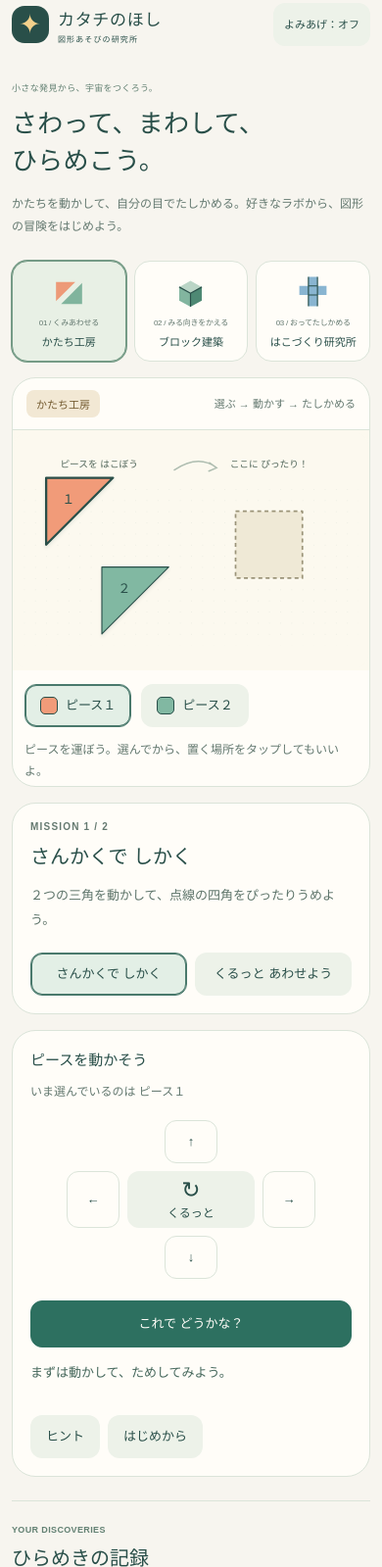
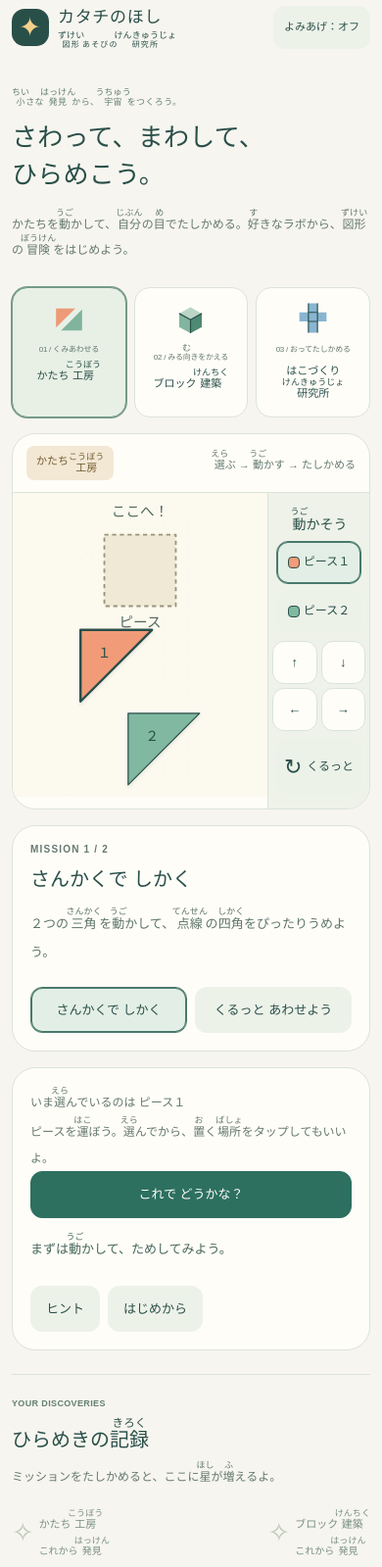
Before and after one commit to Kou-no1/katachi-no-hoshi, a website built with Vite: page index.html in a window 390 px wide. Shown: the part 15-1614 px from the top of the page at 98% size. Built offline with nearby package versions, Linux system fonts and the light colour scheme.

Commit message:
Place lab controls on the right and add Japanese furigana

```diff
--- a/src/labs/blocks.css
+++ b/src/labs/blocks.css
@@ -20,6 +20,9 @@
 .blocks-task-view .button { flex: 1; }
 .blocks-fallback svg { width: 100%; height: 100%; display: block; }
 .blocks-fallback { padding: 1rem; }
+.blocks-controller-title { margin: 0 0 1rem; font-size: .9rem; line-height: 1.7; }
+.blocks-camera-buttons { display: grid; grid-template-columns: minmax(0, 1fr); gap: .55rem; }
+.blocks-camera-buttons .button { width: 100%; min-width: 0; min-height: 44px; padding: .65rem .35rem; white-space: normal; line-height: 1.5; }
 @media (max-width: 480px) {
   .blocks-building-picker .button { padding: .6rem .45rem; font-size: .8rem; }
   .blocks-choices { gap: .35rem; }
--- a/src/labs/puzzle.css
+++ b/src/labs/puzzle.css
@@ -1,35 +1,32 @@
 .puzzle-toolbar { gap: 12px; flex-wrap: wrap; }
-.puzzle-canvas { height: clamp(260px, 43vw, 420px); overflow: hidden; background: #fcf9ef; }
+.puzzle-canvas { overflow: hidden; background: #fcf9ef; min-width: 0; }
 .puzzle-board { display: block; width: 100%; height: 100%; touch-action: none; user-select: none; -webkit-user-select: none; outline-offset: -4px; border-radius: 20px; }
 .puzzle-board:focus-visible { outline: 3px solid #49796c; }
 .puzzle-board-label { fill: #52675b; font-size: 17px; font-weight: 600; pointer-events: none; }
+.puzzle-board.is-compact .puzzle-board-label { font-size: 24px; }
 .puzzle-piece { cursor: grab; filter: url(#puzzle-piece-shadow); }
 .puzzle-piece:active { cursor: grabbing; }
 .puzzle-piece-number { fill: #294f49; font-size: 23px; font-weight: 800; pointer-events: none; }
-.puzzle-underboard { padding: 14px 18px 4px; }
-.puzzle-underboard > p { margin: 12px 0 0; }
-.puzzle-piece-select { display: flex; gap: 10px; flex-wrap: wrap; }
-.puzzle-select-button { display: inline-flex; align-items: center; gap: 8px; }
-.puzzle-select-button > span { width: 18px; height: 18px; border-radius: 5px; border: 1px solid #294f49; }
+.puzzle-controller { display: flex; flex-direction: column; gap: 12px; }
+.puzzle-controller .panel-title { margin: 0; font-size: 14px; text-align: center; }
+.puzzle-piece-select { display: flex; flex-direction: column; gap: 6px; }
+.puzzle-select-button { display: inline-flex; align-items: center; justify-content: center; gap: 4px; min-height: 44px; padding: 8px 6px !important; font-size: 12px; white-space: nowrap; }
+.puzzle-select-button > span { width: 12px; height: 12px; flex: 0 0 12px; border-radius: 4px; border: 1px solid #294f49; }
 .puzzle-lab .is-selected.button { background: #e3efe6; border-color: #49796c; box-shadow: inset 0 0 0 1px #49796c; }
 .puzzle-challenges { display: flex; gap: 8px; margin-top: 18px; flex-wrap: wrap; }
 .puzzle-challenges .button { font-size: 13px; flex: 1 1 110px; }
 .puzzle-controls > .small-text { margin-top: 0; }
-.puzzle-dpad { display: grid; grid-template-columns: 54px minmax(84px, 1fr) 54px; grid-template-rows: 44px 58px 44px; gap: 8px; max-width: 254px; margin: 18px auto 22px; }
-.puzzle-up { grid-column: 2; grid-row: 1; justify-self: center; width: 54px; }
-.puzzle-left { grid-column: 1; grid-row: 2; }
-.puzzle-right { grid-column: 3; grid-row: 2; }
-.puzzle-down { grid-column: 2; grid-row: 3; justify-self: center; width: 54px; }
-.puzzle-rotate { grid-column: 2; grid-row: 2; display: flex; flex-direction: column; align-items: center; justify-content: center; font-size: 23px; padding: 4px 10px !important; line-height: 1; }
-.puzzle-rotate span { font-size: 12px; margin-top: 6px; }
+.puzzle-dpad { display: grid; grid-template-columns: repeat(2, minmax(44px, 1fr)); gap: 4px; margin: 0 -4px; }
+.puzzle-dpad .button { min-width: 44px; min-height: 44px; padding: 8px !important; }
+.puzzle-rotate { display: flex; align-items: center; justify-content: center; gap: 5px; min-height: 44px; padding: 8px 2px !important; font-size: 12px; white-space: nowrap; }
+.puzzle-rotate span { font-size: 22px; }
 .puzzle-check { width: 100%; min-height: 48px; }
 .puzzle-feedback { min-height: 55px; }
 .puzzle-feedback.is-success { color: #36694f; background: #e7f1e7; padding: 12px; border-radius: 12px; }
 .puzzle-hint[hidden] { display: none; }
 .puzzle-keyboard { margin: 18px 0 0; font-size: 11px; line-height: 1.7; }
 @media (max-width: 480px) {
-  .puzzle-underboard { padding: 14px 12px 4px; }
+  .puzzle-controller { gap: 8px; }
   .puzzle-toolbar .small-text { font-size: 11px; }
-  .puzzle-canvas { height: 245px; }
   .puzzle-keyboard { display: none; }
 }
--- a/src/labs/puzzle.ts
+++ b/src/labs/puzzle.ts
@@ -22,12 +22,21 @@ export function mountPuzzle(container: HTMLElement, context: GameContext): () =>
           <span class="badge">かたち工房</span>
           <span class="small-text">選ぶ → 動かす → たしかめる</span>
         </div>
-        <div class="canvas-host puzzle-canvas">
-          <svg class="puzzle-board" viewBox="0 0 640 420" role="group" aria-label="ピースを動かす場所。矢印キーで移動、Rで回転、数字キーでピースを選べます。" tabindex="0"></svg>
-        </div>
-        <div class="puzzle-underboard">
-          <div class="puzzle-piece-select" aria-label="動かすピースを選ぶ"></div>
-          <p class="small-text">ピースを運ぼう。選んでから、置く場所をタップしてもいいよ。</p>
+        <div class="stage-workspace">
+          <div class="canvas-host puzzle-canvas">
+            <svg class="puzzle-board" viewBox="0 0 640 420" role="group" aria-label="ピースを動かす場所。矢印キーで移動、Rで回転、数字キーでピースを選べます。" tabindex="0"></svg>
+          </div>
+          <div class="stage-controller puzzle-controller">
+            <h3 class="panel-title">動かそう</h3>
+            <div class="puzzle-piece-select" aria-label="動かすピースを選ぶ"></div>
+            <div class="puzzle-dpad" aria-label="選んだピースを動かす">
+              <button class="button button-icon" data-action="up" aria-label="上へ動かす">↑</button>
+              <button class="button button-icon" data-action="down" aria-label="下へ動かす">↓</button>
+              <button class="button button-icon" data-action="left" aria-label="左へ動かす">←</button>
+              <button class="button button-icon" data-action="right" aria-label="右へ動かす">→</button>
+            </div>
+            <button class="button button-soft puzzle-rotate" data-action="rotate" aria-label="右に90度回す"><span aria-hidden="true">↻</span>くるっと</button>
+          </div>
         </div>
       </div>
       <aside class="lab-sidebar">
@@ -41,15 +50,8 @@ export function mountPuzzle(container: HTMLElement, context: GameContext): () =>
           </div>
         </div>
         <div class="panel puzzle-controls">
-          <h3 class="panel-title">ピースを動かそう</h3>
           <p class="small-text" data-selected></p>
-          <div class="puzzle-dpad" aria-label="選んだピースを動かす">
-            <button class="button button-icon puzzle-up" data-action="up" aria-label="上へ動かす">↑</button>
-            <button class="button button-icon puzzle-left" data-action="left" aria-label="左へ動かす">←</button>
-            <button class="button button-soft puzzle-rotate" data-action="rotate" aria-label="右に90度回す">↻<span>くるっと</span></button>
-            <button class="button button-icon puzzle-right" data-action="right" aria-label="右へ動かす">→</button>
-            <button class="button button-icon puzzle-down" data-action="down" aria-label="下へ動かす">↓</button>
-          </div>
+          <p class="small-text">ピースを運ぼう。選んでから、置く場所をタップしてもいいよ。</p>
           <button class="button button-primary puzzle-check" data-action="check">これで どうかな？</button>
           <p class="feedback puzzle-feedback" aria-live="polite" aria-atomic="true" data-feedback></p>
           <div class="button-row">
@@ -63,6 +65,8 @@ export function mountPuzzle(container: HTMLElement, context: GameContext): () =>
     </div>`;
 
   const svg = container.querySelector<SVGSVGElement>('.puzzle-board')!;
+  const canvas = container.querySelector<HTMLElement>('.puzzle-canvas')!;
+  let compactBoard = canvas.clientWidth < 360;
   const feedback = container.querySelector<HTMLElement>('[data-feedback]')!;
   const pieceSelect = container.querySelector<HTMLElement>('.puzzle-piece-select')!;
   const selectedText = container.querySelector<HTMLElement>('[data-selected]')!;
@@ -88,16 +92,19 @@ export function mountPuzzle(container: HTMLElement, context: GameContext): () =>
         <text x="${center.x}" y="${center.y + 7}" text-anchor="middle" class="puzzle-piece-number">${piece.label}</text>
       </g>`;
     }).join('');
+    const frame = compactBoard ? { x: 340, y: 70, width: 240, height: 510 } : { x: 0, y: 0, width: 640, height: 420 };
+    svg.setAttribute('viewBox', `${frame.x} ${frame.y} ${frame.width} ${frame.height}`);
+    svg.classList.toggle('is-compact', compactBoard);
     svg.innerHTML = `
       <defs>
         <pattern id="puzzle-dot-grid" width="20" height="20" patternUnits="userSpaceOnUse"><circle cx="0" cy="0" r="1.2" fill="#d7dfd3"/></pattern>
         <filter id="puzzle-piece-shadow" x="-30%" y="-30%" width="160%" height="160%"><feDropShadow dx="0" dy="4" stdDeviation="3" flood-color="#294f49" flood-opacity=".10"/></filter>
       </defs>
-      <rect width="640" height="420" rx="20" fill="#fcf9ef"/>
-      <rect x="20" y="100" width="600" height="280" fill="url(#puzzle-dot-grid)"/>
-      <text x="155" y="62" text-anchor="middle" class="puzzle-board-label">ピースを はこぼう</text>
-      <text x="460" y="62" text-anchor="middle" class="puzzle-board-label">ここに ぴったり！</text>
-      <path d="M290 66 C320 46 345 46 366 62 M353 53 L366 62 L352 68" stroke="#aebdb0" stroke-width="2.5" fill="none" stroke-linecap="round"/>
+      <rect x="${frame.x}" y="${frame.y}" width="${frame.width}" height="${frame.height}" rx="20" fill="#fcf9ef"/>
+      <rect x="${frame.x + 20}" y="${frame.y + 30}" width="${frame.width - 40}" height="${frame.height - 60}" fill="url(#puzzle-dot-grid)"/>
+      ${compactBoard
+        ? '<text x="460" y="110" text-anchor="middle" class="puzzle-board-label">ここへ！</text><text x="460" y="295" text-anchor="middle" class="puzzle-board-label">ピース</text>'
+        : '<text x="155" y="62" text-anchor="middle" class="puzzle-board-label">ピースを はこぼう</text><text x="460" y="62" text-anchor="middle" class="puzzle-board-label">ここに ぴったり！</text><path d="M290 66 C320 46 345 46 366 62 M353 53 L366 62 L352 68" stroke="#aebdb0" stroke-width="2.5" fill="none" stroke-linecap="round"/>'}
       <polygon points="${pointsAttribute(current.target)}" fill="#efe9d6" stroke="#9b9479" stroke-width="3" stroke-dasharray="7 6" stroke-linejoin="round"/>
       ${pieces}`;
     selectedText.textContent = `いま選んでいるのは ピース${current.pieces[selectedIndex].label}`;
@@ -109,10 +116,16 @@ export function mountPuzzle(container: HTMLElement, context: GameContext): () =>
     });
   }
 
+  function initialPose(index: number): PiecePose {
+    if (!compactBoard) return { ...challenge().pieces[index].initialPose };
+    if (challenge().pieces.length === 1) return { x: 460, y: 440, rotation: 0 };
+    return index === 0 ? { x: 420, y: 360, rotation: 0 } : { x: 500, y: 500, rotation: 0 };
+  }
+
   function loadChallenge(index: number): void {
     challengeIndex = index;
     selectedIndex = 0;
-    poses = challenge().pieces.map((piece) => ({ ...piece.initialPose }));
+    poses = challenge().pieces.map((_, pieceIndex) => initialPose(pieceIndex));
     showHint = false;
     placementArmed = false;
     pointer = null;
@@ -136,8 +149,8 @@ export function mountPuzzle(container: HTMLElement, context: GameContext): () =>
 
   function updatePose(x: number, y: number): void {
     const pose = poses[selectedIndex];
-    pose.x = snapped(x, 80, 560);
-    pose.y = snapped(y, 100, 340);
+    pose.x = snapped(x, compactBoard ? 400 : 80, compactBoard ? 520 : 560);
+    pose.y = snapped(y, compactBoard ? 140 : 100, compactBoard ? 500 : 340);
     renderBoard();
   }
 
@@ -279,6 +292,22 @@ export function mountPuzzle(container: HTMLElement, context: GameContext): () =>
   svg.addEventListener('pointercancel', onPointerCancel);
   svg.addEventListener('keydown', onKeyDown);
   loadChallenge(0);
+  const resizeObserver = new ResizeObserver(() => {
+    const nextCompact = canvas.clientWidth < 360;
+    if (nextCompact === compactBoard) return;
+    if (pointer && svg.hasPointerCapture(pointer.id)) svg.releasePointerCapture(pointer.id);
+    pointer = null;
+    compactBoard = nextCompact;
+    poses = poses.map((pose, index) => {
+      // Keep pieces at the target in place; only move the off-board play area.
+      if (pose.x >= 380 && pose.x <= 540 && pose.y >= 120 && pose.y <= 280) {
+        return compactBoard ? { ...pose, x: snapped(pose.x,400,520), y: snapped(pose.y,140,500) } : pose;
+      }
+      return { ...initialPose(index), rotation: pose.rotation };
+    });
+    renderBoard();
+  });
+  resizeObserver.observe(canvas);
 
   return () => {
     container.removeEventListener('click', onClick);
@@ -287,6 +316,7 @@ export function mountPuzzle(container: HTMLElement, context: GameContext): () =>
     svg.removeEventListener('pointerup', onPointerUp);
     svg.removeEventListener('pointercancel', onPointerCancel);
     svg.removeEventListener('keydown', onKeyDown);
+    resizeObserver.disconnect();
     pointer = null;
   };
 }
--- a/src/main.ts
+++ b/src/main.ts
@@ -4,6 +4,7 @@ import { mountBlocks } from './labs/blocks';
 import { mountBox } from './labs/box';
 import { readProgress, saveProgress } from './storage';
 import type { LabId, MountLab } from './types';
+import { baseText, observeFurigana } from './shared/furigana';
 
 const app = document.getElementById('app')!;
 const shapes = {
@@ -34,7 +35,9 @@ app.innerHTML = `
   </main>
   <footer class="site-footer wrap"><span>✦ カタチのほし</span><span>あせらず、ためして、たしかめよう。</span></footer>
   <div id="toast" class="toast" role="status" aria-live="polite" hidden></div>
+  <dialog id="reset-dialog" class="reset-dialog" aria-labelledby="reset-title"><h2 id="reset-title">記録をリセットしますか？</h2><p>このブラウザの「ひらめきの記録」をリセットします。</p><form method="dialog" class="button-row"><button type="submit" class="button button-soft" value="cancel">やめる</button><button type="submit" class="button button-primary" value="reset">リセットする</button></form></dialog>
 `;
+observeFurigana(app);
 
 let progress = readProgress();
 let cleanup: (() => void) | undefined;
@@ -86,7 +89,7 @@ function openLab(id: LabId) {
       speak('新しいひらめき。星を一つ見つけたよ。');
     },
   });
-  speak(`${names[id]}。${content.querySelector('.task-title')?.textContent ?? ''} ${content.querySelector('.task-description')?.textContent ?? ''}`);
+  speak(`${names[id]}。${baseText(content.querySelector('.task-title'))} ${baseText(content.querySelector('.task-description'))}`);
 }
 
 document.querySelectorAll<HTMLButtonElement>('[data-lab]').forEach(button => {
@@ -104,11 +107,13 @@ soundButton.addEventListener('click', () => {
   sound = !sound;
   soundButton.textContent = `よみあげ：${sound ? 'オン' : 'オフ'}`;
   soundButton.setAttribute('aria-pressed', String(sound));
-  if (sound) speak(`${names[current ?? 'puzzle']}。${content.querySelector('.task-title')?.textContent ?? ''} ${content.querySelector('.task-description')?.textContent ?? ''}`);
+  if (sound) speak(`${names[current ?? 'puzzle']}。${baseText(content.querySelector('.task-title'))} ${baseText(content.querySelector('.task-description'))}`);
   else speechSynthesis.cancel();
 });
-document.getElementById('reset-progress')!.addEventListener('click', () => {
-  if (!window.confirm('このブラウザの「ひらめきの記録」をリセットしますか？')) return;
+const resetDialog = document.getElementById('reset-dialog') as HTMLDialogElement;
+document.getElementById('reset-progress')!.addEventListener('click', () => { resetDialog.returnValue=''; resetDialog.showModal(); });
+resetDialog.addEventListener('close', () => {
+  if (resetDialog.returnValue !== 'reset') return;
   progress = { version: 1, completed: {} };
   saveProgress(progress);
   showProgress();
--- /dev/null
+++ b/src/shared/furigana.ts
@@ -0,0 +1,108 @@
+/** Readings for the authored interface. Keep readings local and reviewable. */
+const READINGS: Record<string, string> = {
+  学習記録: 'がくしゅうきろく', 研究所: 'けんきゅうじょ', 展開図: 'てんかいず',
+  立方体: 'りっぽうたい', 図形: 'ずけい', 地図: 'ちず', 工房: 'こうぼう',
+  建築: 'けんちく', 建物: 'たてもの', 三角: 'さんかく', 四角: 'しかく',
+  何個: 'なんこ', 何度: 'なんど', 一度: 'いちど', 予想: 'よそう',
+  回転: 'かいてん', 移動: 'いどう', 操作: 'そうさ', 矢印: 'やじるし',
+  数字: 'すうじ', 点線: 'てんせん', 場所: 'ばしょ', 片方: 'かたほう',
+  自由: 'じゆう', 自分: 'じぶん', 発見: 'はっけん', 正解: 'せいかい',
+  成功: 'せいこう', 挑戦: 'ちょうせん', 十字: 'じゅうじ', 中心: 'ちゅうしん',
+  右側: 'みぎがわ', 番号: 'ばんごう', 画面: 'がめん', 表示: 'ひょうじ',
+  記録: 'きろく', 保存: 'ほぞん', 入力: 'にゅうりょく', 名前: 'なまえ',
+  不要: 'ふよう', 先生: 'せんせい', 学年: 'がくねん', 学習: 'がくしゅう',
+  試作: 'しさく', 外部: 'がいぶ', 送信: 'そうしん', 機能: 'きのう',
+  端末: 'たんまつ', 設定: 'せってい', 未対応: 'みたいおう', 宇宙: 'うちゅう',
+  冒険: 'ぼうけん', 部分: 'ぶぶん', 向: 'む', 面: 'めん', 辺: 'へん',
+  形: 'かたち', 見: 'み', 動: 'うご', 選: 'えら', 置: 'お', 運: 'はこ',
+  回: 'まわ', 度: 'ど', 合: 'あ', 長: 'なが', 上: 'うえ', 下: 'した',
+  左: 'ひだり', 右: 'みぎ', 前: 'まえ', 後: 'あと', 数: 'かず',
+  積: 'つ', 木: 'き', 何: 'なん', 先: 'さき', 考: 'かんが', 折: 'お',
+  箱: 'はこ', 同: 'おな', 使: 'つか', 少: 'すこ', 別: 'べつ', 新: 'あたら',
+  一: 'ひと', 星: 'ほし', 違: 'ちが', 方: 'かた', 小: 'ちい', 目: 'め',
+  好: 'す', 学: 'まな', 競: 'きそ', 速: 'はや', 声: 'こえ', 異: 'こと',
+  初: 'はじ', 子: 'こ', 確: 'たし', 分: 'わ', 手: 'て', 増: 'ふ',
+  思: 'おも', 押: 'お', 変: 'か', 閉: 'と', 重: 'かさ', 直: 'なお',
+  試: 'ため', 次: 'つぎ', 出: 'で', 指: 'ゆび',
+};
+const keys = Object.keys(READINGS).sort((a,b) => b.length-a.length);
+const hasKanji = (value: string) => /[\p{Script=Han}々]/u.test(value);
+
+export function readingSegments(text: string): { text: string; reading?: string }[] {
+  const segments: { text: string; reading?: string }[] = [];
+  let index = 0;
+  while (index < text.length) {
+    const word = keys.find(key => text.startsWith(key,index));
+    if (!word) {
+      const last = segments.at(-1);
+      if (last && !last.reading) last.text += text[index];
+      else segments.push({text:text[index]});
+      index++;
+      continue;
+    }
+    let reading = READINGS[word];
+    if (word === '回' && /[0-9０-９一二三四五六七八九十]\s*$/u.test(text.slice(0,index))) reading = 'かい';
+    if (word === '数' && text[index+1] === 'え') reading = 'かぞ';
+    if (word === '何' && text[index+1] === 'を') reading = 'なに';
+    if (word === '出' && text[index+1] === 'さ') reading = 'だ';
+    segments.push({text:word,reading});
+    index += word.length;
+  }
+  return segments;
+}
+
+/** Remove only pronunciation annotations, keeping the original Japanese wording. */
+export function baseText(element: Element | null): string {
+  if (!element) return '';
+  const clone = element.cloneNode(true) as Element;
+  clone.querySelectorAll('rt,rp').forEach(node => node.remove());
+  return clone.textContent ?? '';
+}
+
+function annotate(root: Node) {
+  const document = root.ownerDocument!;
+  const nodes: Text[] = [];
+  const add = (node: Node) => {
+    if (node.nodeType !== Node.TEXT_NODE || !hasKanji(node.textContent ?? '')) return;
+    const parent = node.parentElement;
+    if (!parent || parent.closest('ruby,script,style,textarea,option,svg,[data-no-ruby]')) return;
+    nodes.push(node as Text);
+  };
+  if (root.nodeType === Node.TEXT_NODE) add(root);
+  else {
+    const walker = document.createTreeWalker(root,NodeFilter.SHOW_TEXT);
+    let node: Node | null;
+    while ((node=walker.nextNode())) add(node);
+  }
+  for (const node of nodes) {
+    const segments = readingSegments(node.data);
+    if (!segments.some(segment=>segment.reading)) continue;
+    const fragment = document.createDocumentFragment();
+    for (const segment of segments) {
+      if (!segment.reading) { fragment.append(segment.text); continue; }
+      const ruby = document.createElement('ruby');
+      ruby.append(segment.text);
+      const rt = document.createElement('rt');
+      rt.textContent = segment.reading;
+      rt.setAttribute('aria-hidden','true');
+      ruby.append(rt);
+      fragment.append(ruby);
+    }
+    node.replaceWith(fragment);
+  }
+}
+
+/** Covers both initial markup and text inserted by missions, hints and feedback. */
+export function observeFurigana(root: HTMLElement): () => void {
+  annotate(root);
+  const observer = new MutationObserver(records => {
+    const targets = new Set<Node>();
+    for (const record of records) {
+      if (record.type === 'characterData') targets.add(record.target);
+      else record.addedNodes.forEach(node=>targets.add(node));
+    }
+    targets.forEach(node=>{ if (root.contains(node)) annotate(node); });
+  });
+  observer.observe(root,{childList:true,characterData:true,subtree:true});
+  return ()=>observer.disconnect();
+}
--- a/src/style.css
+++ b/src/style.css
@@ -41,6 +41,14 @@ h1 { font-size: clamp(26px, 3.8vw, 43px); font-weight: 800; letter-spacing: .01e
 .lab-layout { display: grid; grid-template-columns: minmax(0, 1fr) 300px; gap: 22px; align-items: start; }
 .lab-stage, .panel { background: var(--paper); border: 1px solid var(--line); border-radius: 24px; }
 .lab-stage { overflow: hidden; }.lab-sidebar { display: flex; flex-direction: column; gap: 16px; min-width: 0; }.panel { padding: 22px; }
+.stage-workspace { display: grid; grid-template-columns: minmax(0,1fr) 170px; align-items: stretch; }
+.stage-workspace > .canvas-host { min-width: 0; }
+.stage-controller { min-width: 0; padding: 20px 14px; background: #eef2e8; border-left: 1px solid var(--line); }
+ruby { ruby-position: over; ruby-align: center; white-space: nowrap; }
+rt { font-size: max(9px,.58em); line-height: 1; font-weight: 500; letter-spacing: .01em; }
+.brand small { line-height: 1.8; }.lab-card strong { line-height: 1.8; }
+.reset-dialog { width: min(430px,calc(100% - 32px)); padding: 28px; border: 1px solid var(--line); border-radius: 22px; background: var(--paper); color: var(--ink); }
+.reset-dialog::backdrop { background: #173e3a66; }.reset-dialog h2 { font-size: 19px; line-height: 2; margin-bottom: 14px; }.reset-dialog p { font-size: 13px; line-height: 2.2; margin-bottom: 20px; }.reset-dialog .button-row { justify-content: flex-end; }
 .panel-title { font-size: 15px; font-weight: 800; margin-bottom: 12px; }.task-kicker { font-size: 10px; color: var(--muted); font-weight: 800; letter-spacing: .12em; margin-bottom: 10px; }.task-title { font-size: 21px; font-weight: 800; line-height: 1.55; margin-bottom: 12px; }.task-description { color: #5d746a; font-size: 13px; line-height: 1.9; margin-bottom: 20px; }
 .stage-toolbar { padding: 16px 20px; display: flex; align-items: center; justify-content: space-between; gap: 10px; flex-wrap: wrap; border-bottom: 1px solid var(--line); }.stage-toolbar h2 { font-size: 15px; }.stage-toolbar p { font-size: 12px; }.canvas-host { width: 100%; height: 410px; position: relative; background: #f9f6ed; touch-action: none; }.canvas-host canvas { display: block; width: 100%; height: 100%; }
 .stage-caption { padding: 15px 20px; color: var(--muted); font-size: 12px; line-height: 1.8; border-top: 1px solid var(--line); }
@@ -55,3 +63,8 @@ input[type="range"] { width: 100%; accent-color: #2d7060; min-height: 44px; }.fi
 @media (max-width: 760px) { .wrap { width: calc(100% - 32px); }.site-header { padding-block: 18px; }.brand { font-size: 19px; gap: 9px; }.brand-mark { width: 38px; height: 38px; border-radius: 13px; font-size: 27px; }.brand small { font-size: 9px; }.prototype-label { display: none; }.header-actions { gap: 0; }.sound-toggle { font-size: 11px; padding: 9px 10px; }.welcome { padding: 18px 0 24px; }.orbit-art { width: 290px; transform: scale(.65); transform-origin: center right; margin-left: -120px; }.welcome-copy { font-size: 12px; }.lab-nav { gap: 8px; margin-bottom: 16px; }.lab-card { flex-direction: column; text-align: center; gap: 7px; padding: 12px 4px; border-radius: 16px; }.lab-card small { font-size: 9px; letter-spacing: -.03em; }.lab-card strong { font-size: 12px; }.lab-caption { display: none; }.lab-icon { width: 37px; height: 37px; }.lab-layout { grid-template-columns: minmax(0,1fr); }.lab-sidebar { display: grid; grid-template-columns: repeat(2,minmax(0,1fr)); }.lab-sidebar > :only-child { grid-column: 1 / -1; }.canvas-host { height: 350px; }.panel { padding: 18px; }.task-title { font-size: 19px; }.discovery { display: block; padding-top: 24px; }.progress-stars { margin-top: 18px; justify-content: space-between; gap: 8px; }.discovery-star { font-size: 27px; }.discovery-item { font-size: 10px; gap: 5px; } }
 @media (max-width: 460px) { .wrap { width: calc(100% - 24px); }.mobile-break { display: inline; }.welcome { gap: 0; }.welcome-copy br { display: none; }.orbit-art { display: none; }.eyebrow { font-size: 9px; letter-spacing: .04em; }.brand { font-size: 17px; }.brand small { font-size: 8px; }.lab-sidebar { display: flex; }.canvas-host { height: 310px; }.stage-toolbar { padding: 12px 14px; }.stage-toolbar h2 { font-size: 14px; }.lab-card small { font-size: 8px; }.lab-card strong { font-size: 11px; }.progress-stars { flex-wrap: wrap; gap: 14px; }.site-footer { font-size: 9px; }.discovery-item { font-size: 11px; }.task-title { font-size: 20px; } }
 @media (prefers-reduced-motion: reduce) { *, *::before, *::after { transition: none !important; scroll-behavior: auto !important; } }
+.button { line-height: 1.8; }
+.task-description, .small-text, .welcome-copy, .adult-notes { line-height: 2.2; }
+@media(max-width:1000px) { .lab-layout { grid-template-columns: minmax(0,1fr); }.lab-sidebar { display: grid; grid-template-columns: repeat(2,minmax(0,1fr)); }.lab-sidebar > :only-child { grid-column: 1 / -1; } }
+@media(max-width:760px) { .stage-workspace { grid-template-columns: minmax(0,1fr) 120px; }.stage-controller { padding: 16px 10px; } }
+@media(max-width:460px) { .stage-workspace { grid-template-columns: minmax(0,1fr) 104px; }.stage-controller { padding: 14px 8px; }.lab-sidebar { display: flex; }.lab-nav { align-items: stretch; }.lab-card { justify-content: flex-start; }.lab-card strong { line-height: 2.1; } }
```
Also changed, not shown: docs/PROTOTYPE.md (+2 -0 lines), docs/QA.md (+5 -0 lines), index.html (+1 -1 lines), src/labs/blocks.ts (+8 -2 lines), src/labs/box.css (+6 -2 lines), src/labs/box.ts (+9 -2 lines), README.md.
